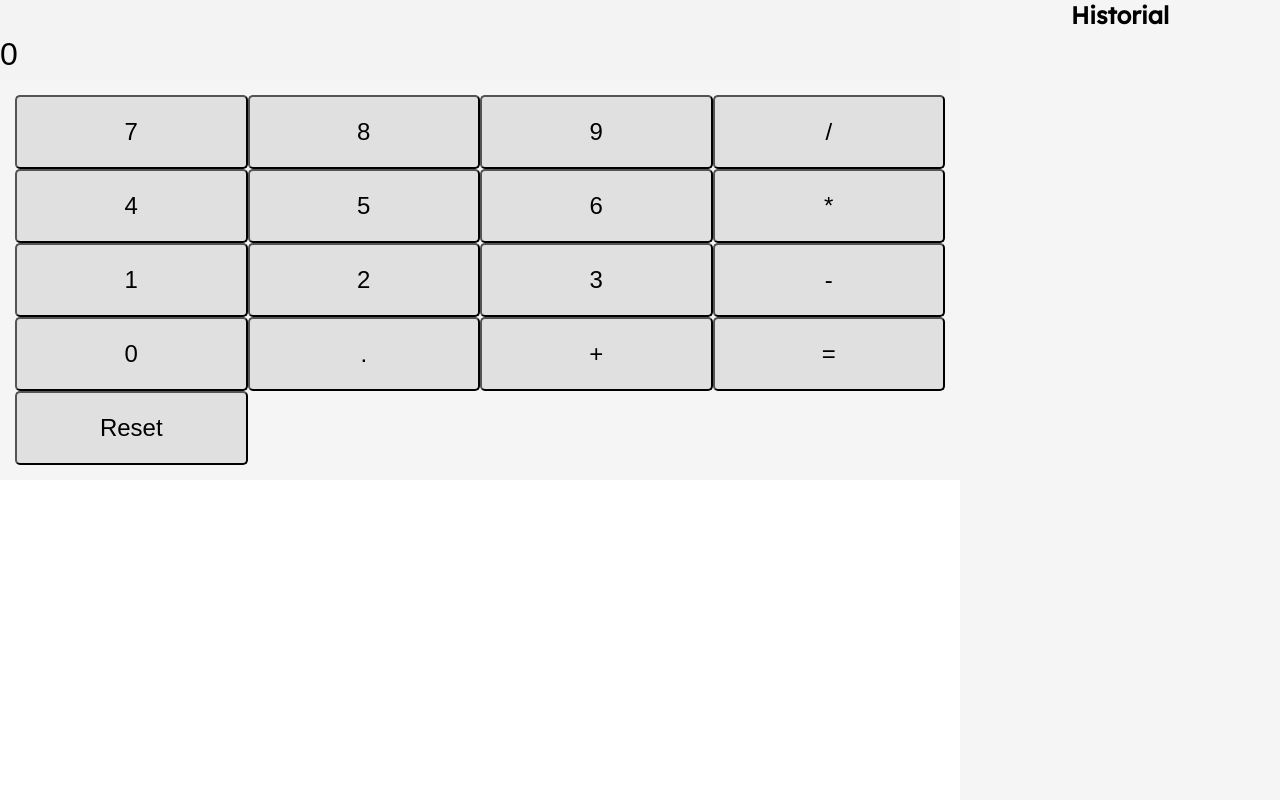
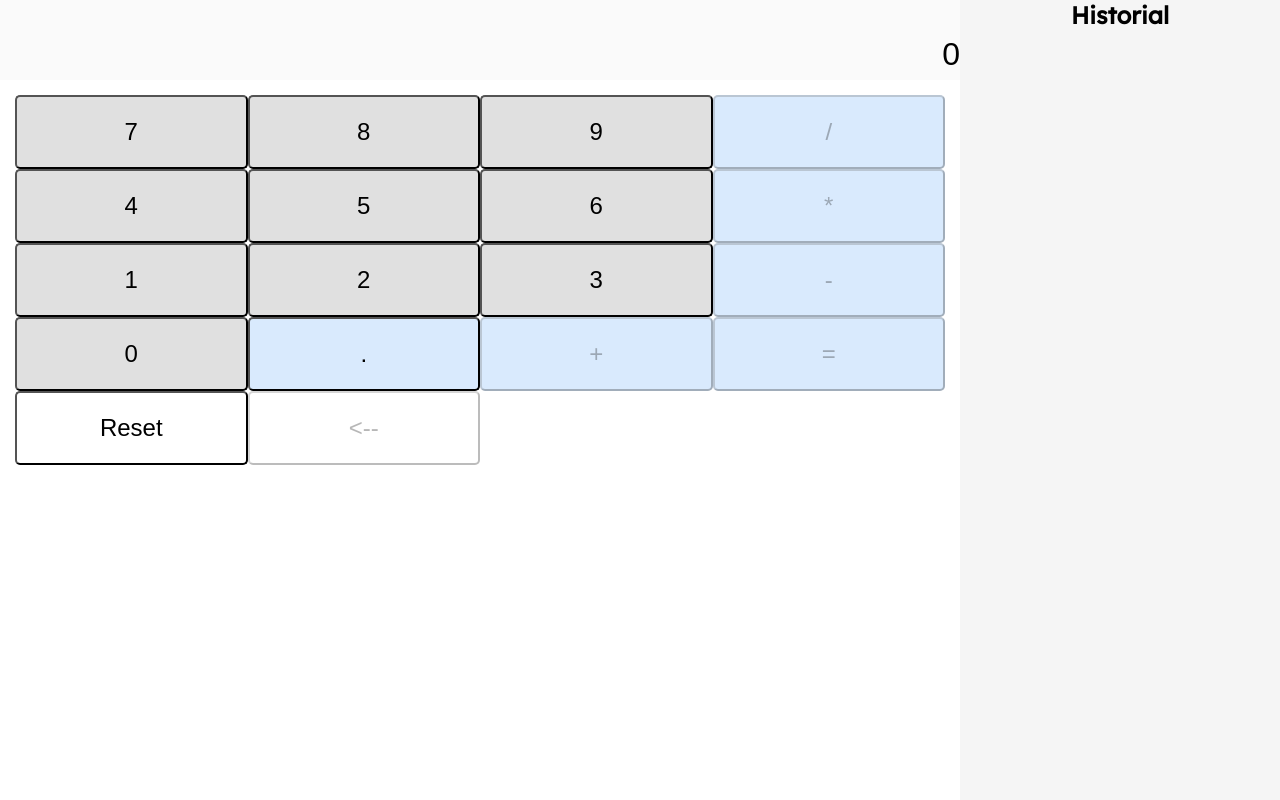
Before and after one commit to Seraffima/DesInt, a PHP site: page /main.html in a window 1280 px wide. Run offline with PHP 8.4, Linux system fonts and the light colour scheme.

Commit message:
calculator finished

```diff
--- a/Calculadora/main.html
+++ b/Calculadora/main.html
@@ -13,27 +13,28 @@
     </div>
     <div class="buttons">
 
-        <input type="button" class="calcBut" value="7" onclick="addNumber(7)"/>
-        <input type="button" class="calcBut" value="8" onclick="addNumber(8)"/>
-        <input type="button" class="calcBut" value="9" onclick="addNumber(9)"/>
-        <input type="button" class="calcBut" value="/" onclick="addOperator('/')"/>
+        <input type="button" class="calcButN" value="7" onclick="addNumber(7)"/>
+        <input type="button" class="calcButN" value="8" onclick="addNumber(8)"/>
+        <input type="button" class="calcButN" value="9" onclick="addNumber(9)"/>
+        <input type="button" class="calcButO" value="/" onclick="addOperator('/')"/>
 
-        <input type="button" class="calcBut" value="4" onclick="addNumber(4)"/>
-        <input type="button" class="calcBut" value="5" onclick="addNumber(5)"/>
-        <input type="button" class="calcBut" value="6" onclick="addNumber(6)"/>
-        <input type="button" class="calcBut" value="*" onclick="addOperator('*')"/>
+        <input type="button" class="calcButN" value="4" onclick="addNumber(4)"/>
+        <input type="button" class="calcButN" value="5" onclick="addNumber(5)"/>
+        <input type="button" class="calcButN" value="6" onclick="addNumber(6)"/>
+        <input type="button" class="calcButO" value="*" onclick="addOperator('*')"/>
 
-        <input type="button" class="calcBut" value="1" onclick="addNumber(1)"/>
-        <input type="button" class="calcBut" value="2" onclick="addNumber(2)"/>
-        <input type="button" class="calcBut" value="3" onclick="addNumber(3)"/>
-        <input type="button" class="calcBut" value="-" onclick="addOperator('-')"/>
+        <input type="button" class="calcButN" value="1" onclick="addNumber(1)"/>
+        <input type="button" class="calcButN" value="2" onclick="addNumber(2)"/>
+        <input type="button" class="calcButN" value="3" onclick="addNumber(3)"/>
+        <input type="button" class="calcButO" value="-" onclick="addOperator('-')"/>
 
-        <input type="button" class="calcBut" value="0" onclick="addNumber(0)"/>
-        <input type="button" class="calcBut" value="." onclick="dot()"/>
-        <input type="button" class="calcBut" value="+" onclick="addOperator('+')"/>
-        <input type="button" class="calcBut" value="=" onclick="equals()"/>
+        <input type="button" class="calcButN" value="0" onclick="addNumber(0)"/>
+        <input type="button" class="calcButD" value="." onclick="dot()"/>
+        <input type="button" class="calcButO" value="+" onclick="addOperator('+')"/>
+        <input type="button" class="calcButE" value="=" onclick="equals()"/>
 
-        <input type="button" class="calcBut" value="Reset" onclick="reset()"/>
+        <input type="button" class="calcButR" value="Reset" onclick="reset()"/>
+        <input type="button" class="calcButB" value="<--" onclick="del()"/>
     </div>
 </div>
 <div class="history">
--- a/Calculadora/styles.css
+++ b/Calculadora/styles.css
@@ -16,9 +16,8 @@ display: grid;
 grid-template-columns: repeat(4, 1fr);
 place-items: center;
 height: 50%;
-background-color: #f5f5f5;
 }
-.calcBut{
+.calcButN{
 padding: 20px;
 font-size: 1.5rem;
 border: ##636363 1px solid;
@@ -27,15 +26,62 @@ background-color: #e0e0e0;
 height: 100%;
 width: 100%;
 }
+.calcButO{
+padding: 20px;
+font-size: 1.5rem;
+border: ##636363 1px solid;
+border-radius: 5px;
+background-color: #D9EAFD;
+height: 100%;
+width: 100%;
+}
+.calcButE{
+padding: 20px;
+font-size: 1.5rem;
+border: ##636363 1px solid;
+border-radius: 5px;
+background-color: #D9EAFD;
+height: 100%;
+width: 100%;
+}
+.calcButD{
+padding: 20px;
+font-size: 1.5rem;
+border: ##636363 1px solid;
+border-radius: 5px;
+background-color: #D9EAFD;
+height: 100%;
+width: 100%;
+}
+.calcButR{
+padding: 20px;
+font-size: 1.5rem;
+border: ##636363 1px solid;
+border-radius: 5px;
+background-color: white;
+height: 100%;
+width: 100%;
+}
+.calcButB{
+padding: 20px;
+font-size: 1.5rem;
+border: ##636363 1px solid;
+border-radius: 5px;
+background-color: white;
+height: 100%;
+width: 100%;
+}
+
+
 .calcBut:hover{background-color: #d0d0d0;}
 
 .displayer{
 display: flex;
-justify-content: flex-end;
-align-items: center;
+justify-content: flex-start;
+align-items: right;
 flex-direction: column;
 height: 10%;
-background-color: #f5f5f5;
+background-color: #FFFFFF;
 font-size: 2rem;
 width: 100%;
 }
@@ -45,6 +91,7 @@ height: 35%;
   width: 100%;
   color: gray;
   border: none;
+  text-align: right;
 }
 #numDisplay{
   font-size: 2rem;
@@ -52,6 +99,7 @@ height: 65%;
   width: 100%;
   border: none;
   color: black;
+  text-align: right;
 }
 
 .history{
```
Also changed, not shown: Calculadora/app.js (+41 -3 lines). Lines whose indentation alone changed are shown as unchanged.
